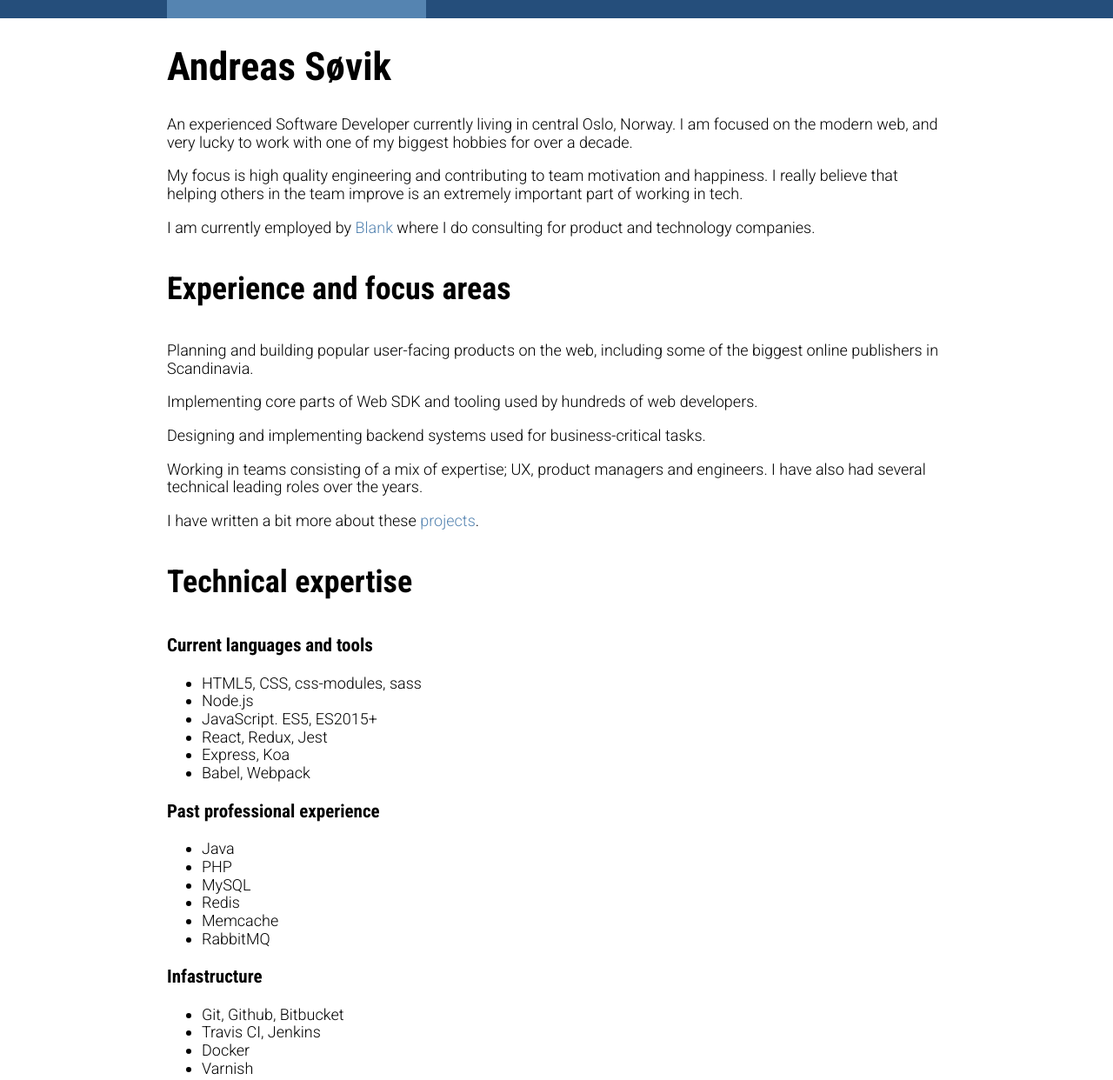
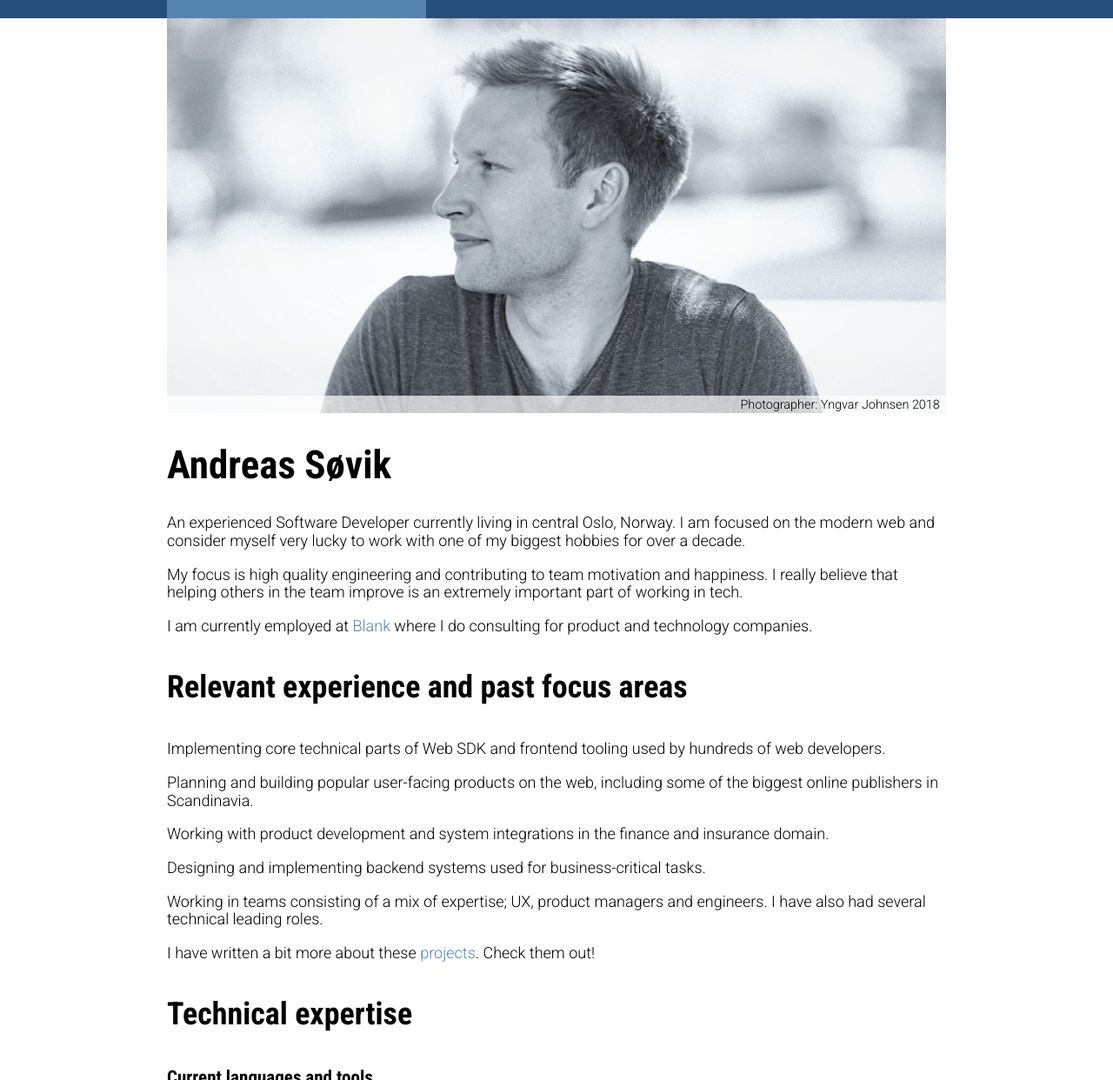
Before and after one commit to andreasrs/home, a website built with webpack: page www/index.html in a window 1280 px wide. Shown: the part 60-1302 px from the top of the page at 87% size. Built offline with nearby package versions, Linux system fonts and the light colour scheme; files whose address does not match are found by name.

Commit message:
Updated content and project dependencies

```diff
--- a/package.json
+++ b/package.json
@@ -1,6 +1,6 @@
 {
   "name": "home",
-  "version": "0.0.1",
+  "version": "0.0.2",
   "description": "andreasrs.com",
   "main": "lib/index.js",
   "scripts": {
@@ -32,8 +32,8 @@
     "eslint-config-airbnb-base": "^12.1.0",
     "eslint-plugin-import": "^2.8.0",
     "extract-text-webpack-plugin": "^3.0.2",
-    "node-sass": "^4.7.2",
-    "nodemon": "^1.14.11",
+    "node-sass": "^4.10.0",
+    "nodemon": "^1.18.6",
     "sass-loader": "^6.0.6",
     "style-loader": "^0.19.1",
     "uglify-js": "^3.3.5",
--- a/src/client/app.scss
+++ b/src/client/app.scss
@@ -93,11 +93,42 @@ nav {
 }
 
 main {
+  display: block;
   width: 90%;
   margin: 0 auto 0 auto;
 
   @media only screen and (min-width: 1024px) {
     width: 70%;
+  }
+}
+
+.hero {
+  position: relative;
+  display: block;
+  width: 100%;
+  margin: 0 auto 0 auto;
+  color: #000;
+  font-size: 0.4em;
+
+  figcaption {
+    position: absolute;
+    box-sizing: border-box;
+    background: rgba(255, 255, 255, 0.7);
+    padding-right: 0.5em;
+    text-align: right;
+    height: 1.5em;
+    line-height: 1.5em;
+    bottom: 0.2em;
+    width: 100%;
+  }
+
+  img {
+    width: 100%;
+  }
+
+  @media only screen and (min-width: 1024px) {
+    width: 70%;
+    font-size: 0.8em;
   }
 }
 
--- a/src/server/index.js
+++ b/src/server/index.js
@@ -23,6 +23,7 @@ router.get('/contact', ctx => ctx.body = contact);
 app.use(logger());
 app.use(async (ctx, next) => { ctx.response.set('max-age', cacheTime); await next() });
 app.use(serve(path.resolve(__dirname, '../www/assets'), { maxage: cacheTime * 1000 }));
+app.use(serve(path.resolve(__dirname, '../www/gfx'), { maxage: cacheTime * 1000 }));
 app.use(router.routes());
 app.use(router.allowedMethods());
 
--- a/www/index.html
+++ b/www/index.html
@@ -2,7 +2,7 @@
 <html lang="en">
 <head>
     <meta charset="utf-8">
-    <title>andreasrs.com</title>
+    <title>andreasrs.com - professional software development - about</title>
     <link href="https://fonts.googleapis.com/css?family=Roboto+Condensed:400,700|Roboto:300" rel="stylesheet">
     {% if prod %}
     <link rel="stylesheet" href="app.css" />
@@ -14,66 +14,75 @@
             <li class="active"><a href="/">About</a></li><li><a href="/projects">Projects</a></li><li><a href="/contact">Contact</a></li>
         </ul>
     </nav>
+    <figure class="hero">
+        <img src="andreas.jpg" alt="portrait photograph of Andreas sitting outdoors">
+        <figcaption>Photographer: Yngvar Johnsen 2018</figcaption>
+    </figure>
 
     <main>
         <h1>Andreas Søvik</h1>
 
-        <p>An experienced Software Developer currently living in central Oslo, Norway. I am focused on the modern web, and very lucky to work with one of my biggest hobbies for over a decade.</p>
+        <p>An experienced Software Developer currently living in central Oslo, Norway. I am focused on the modern web and consider myself very lucky to work with one of my biggest hobbies for over a decade.</p>
         <p>My focus is high quality engineering and contributing to team motivation and happiness. I really believe that helping others in the team improve is an extremely important part of working in tech.</p>
-        <p>I am currently employed by <a href="https://www.blank.no/">Blank</a> where I do consulting for product and technology companies.</p>
+        <p>I am currently employed at <a href="https://www.blank.no/">Blank</a> where I do consulting for product and technology companies.</p>
 
-        <h2>Experience and focus areas</h2>
+        <h2>Relevant experience and past focus areas</h2>
+        <p>Implementing core technical parts of Web SDK and frontend tooling used by hundreds of web developers.</p>
         <p>Planning and building popular user-facing products on the web, including some of the biggest online publishers in Scandinavia.</p>
-        <p>Implementing core parts of Web SDK and tooling used by hundreds of web developers.</p>
+        <p>Working with product development and system integrations in the finance and insurance domain.</p>
         <p>Designing and implementing backend systems used for business-critical tasks.</p>
-        <p>Working in teams consisting of a mix of expertise; UX, product managers and engineers. I have also had several technical leading roles over the years.</p>
-        <p>I have written a bit more about these <a href="/projects">projects</a>.</p>
+        <p>Working in teams consisting of a mix of expertise; UX, product managers and engineers. I have also had several technical leading roles.</p>
+        <p>I have written a bit more about these <a href="/projects">projects</a>. Check them out!</p>
 
         <h2>Technical expertise</h2>
         <h3>Current languages and tools</h3>
         <ul>
-            <li>HTML5, CSS, css-modules, sass</li>
             <li>Node.js</li>
-            <li>JavaScript. ES5, ES2015+</li>
+            <li>Java</li>
+            <li>JavaScript. ES5, ES2018</li>
+            <li>TypeScript</li>
             <li>React, Redux, Jest</li>
+            <li>AngularJS</li>
             <li>Express, Koa</li>
             <li>Babel, Webpack</li>
+            <li>HTML5, CSS, css-modules, sass</li>
         </ul>
 
-        <h3>Past professional experience</h3>
+        <h3>I also have professional experience with</h3>
         <ul>
-          <li>Java</li>
           <li>PHP</li>
+          <li>Varnish</li>
           <li>MySQL</li>
           <li>Redis</li>
           <li>Memcache</li>
           <li>RabbitMQ</li>
         </ul>
 
-        <h3>Infastructure</h3>
+        <h3>Infastructure and tools</h3>
         <ul>
             <li>Git, Github, Bitbucket</li>
             <li>Travis CI, Jenkins</li>
             <li>Docker</li>
-            <li>Varnish</li>
             <li>Linux</li>
             <li>MacOS</li>
+            <li>Windows 10</li>
         </ul>
-        <h3>Education</h3>
+
+        <h3>Education and certifications</h3>
         <ul>
-          <li>BSc Computer Science, graduated 2007</li>
-          <li>Zend Certified PHP Engineer (x2)</li>
+          <li>BSc Computer Science, graduated 2007, England. Dissertation was a visual SVG-editor written in C++</li>
+          <li>Zend Certified PHP Engineer x 2, CA, USA</li>
         </ul>
         <p>
-            I am a believer in adopting to the best tools for a given job, and try to avoid locking myself into specific tools and frameworks.
+            I am a believer in adopting to the best technical tools for a given job and try to avoid locking myself into specific tools and frameworks.
         </p>
 
         <h2>Availability</h2>
-        <p>Currently employed full-time at Blank, a great company owned by its employees. <a href="/contact">Get in touch with me</a> for any business inquiries.</p>
+        <p>Currently employed full-time at Blank, a great consultancy owned by its employees. <a href="/contact">Get in touch with me</a> for any business inquiries.</p>
     </main>
 
     <footer>
-        Andreas Rudi Søvik © - 2017
+        Andreas Rudi Søvik © - 2018
     </footer>
 
     <script src="app.js" async></script>
```
Also changed, not shown: www/contact.html (+6 -2 lines), www/projects.html (+10 -3 lines), www/gfx/andreas.jpg (added), www/gfx/map.PNG (added), www/gfx/mio.jpg (added), 2 other files.
